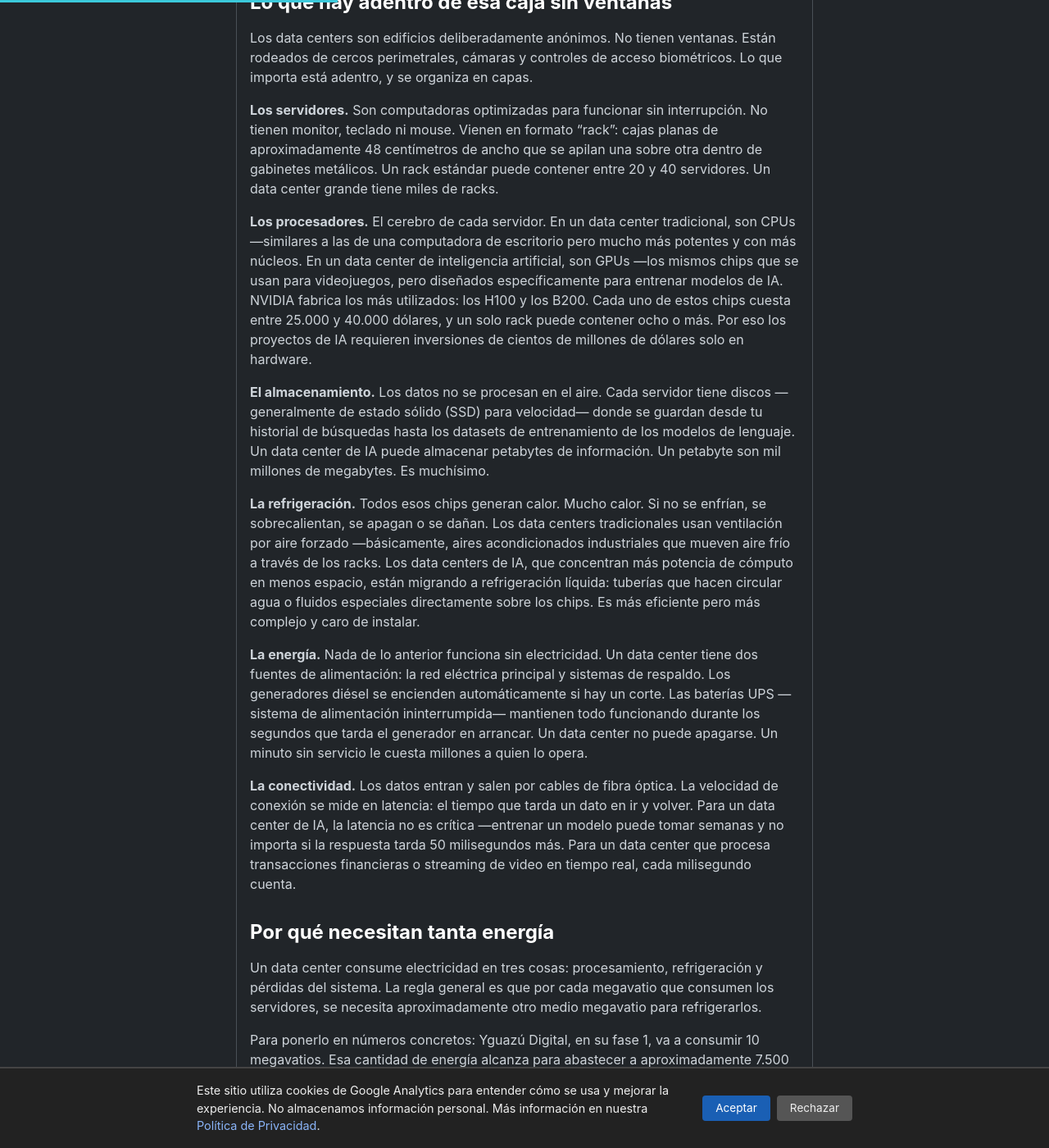
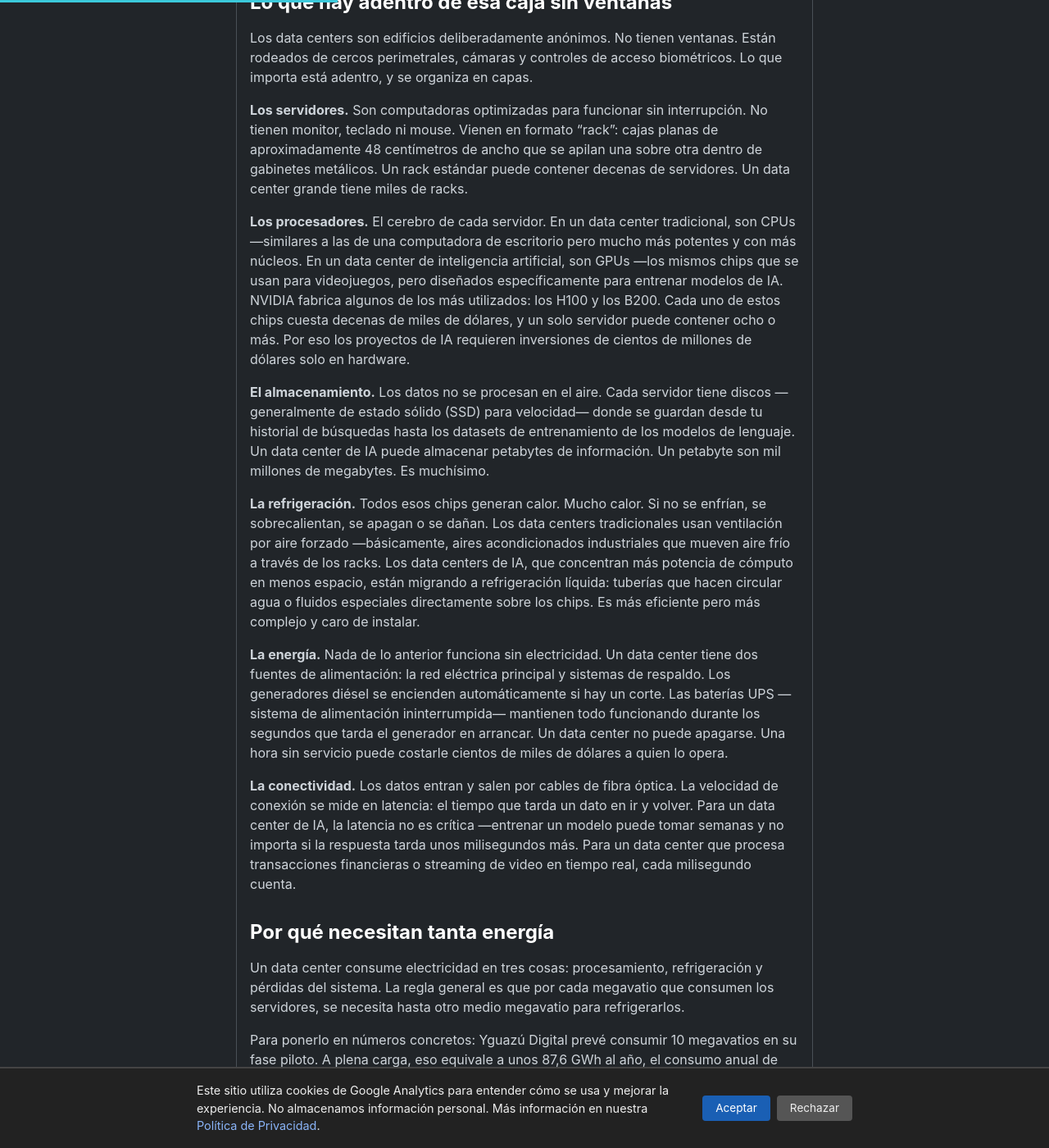
Before and after one commit to miravosqueinteresante/muchotexto.net, a Jekyll site: the page built from _posts/2026-07-10-que-es-un-data-center-paraguay-ia.md, in a window 1280 px wide and 1400 px high, scrolled down 1182 px. Shown: the whole window at 82% size. Built offline with Jekyll 4.4.1, drawn with Linux system fonts in a browser that asks for light colours; some of the changed text lies outside the part shown.

Commit message:
Fact-check: corrige datos del articulo de data centers

```diff
--- a/_posts/2026-07-10-que-es-un-data-center-paraguay-ia.md
+++ b/_posts/2026-07-10-que-es-un-data-center-paraguay-ia.md
@@ -10,7 +10,7 @@
 description: "Qué es un data center, cómo funciona, qué tiene adentro y por qué Paraguay con su energía barata quiere construir los más grandes de la región."
 ---
 
-En cada artículo de este sitio sobre inteligencia artificial en Paraguay aparece la expresión "centro de datos" o "data center". Yguazú Digital es uno. Los mineros de criptomonedas operan versiones más pequeñas. Los servidores que entrenan a ChatGPT están dentro de uno. Pero rara vez se explica qué es exactamente un data center, qué tiene adentro, por qué consume tanta electricidad y qué lo diferencia de cualquier otro edificio industrial.
+En cada artículo de este sitio sobre inteligencia artificial en Paraguay aparece la expresión "centro de datos" o "data center". Yguazú Digital, todavía un proyecto, aspira a ser uno. Los mineros de criptomonedas operan versiones más pequeñas. Los servidores que entrenan a ChatGPT están dentro de uno. Pero rara vez se explica qué es exactamente un data center, qué tiene adentro, por qué consume tanta electricidad y qué lo diferencia de cualquier otro edificio industrial.
 
 Este artículo es una guía básica. No asume conocimiento previo. Si ya sabés qué es un rack, un GPU y un sistema de refrigeración líquida, probablemente no necesites leerlo. Pero si cada vez que leés sobre los megavatios de Yguazú Digital te preguntás qué tiene que ver la electricidad con los datos, esta explicación es para vos.
 
@@ -20,29 +20,29 @@
 
 Cuando hacés una búsqueda en Google, mirás un video en YouTube, le pedís a ChatGPT que te escriba un correo o consultás tu saldo bancario desde el celular, tu pedido viaja por internet hasta un data center. Ahí, uno o varios servidores procesan tu solicitud, buscan la información que necesitás y te la devuelven en milisegundos. Todo eso consume electricidad. Mucha.
 
-La escala es lo que distingue a un data center de un cuarto de servidores. Una empresa mediana puede tener un rack con diez servidores en una oficina. Un data center como los que Google, Amazon o Microsoft operan tiene decenas de miles de servidores distribuidos en edificios del tamaño de varios campos de fútbol. Yguazú Digital, en su fase final, aspira a una capacidad de 1.000 megavatios —el equivalente al consumo eléctrico de una ciudad de aproximadamente 750.000 personas.
+La escala es lo que distingue a un data center de un cuarto de servidores. Una empresa mediana puede tener un rack con diez servidores en una oficina. Un data center como los que Google, Amazon o Microsoft operan tiene decenas de miles de servidores distribuidos en edificios del tamaño de varios campos de fútbol. Yguazú Digital, en su fase final, aspira a una capacidad de 1.000 megavatios —equivalente a casi una unidad y media de Itaipú, cuyas turbinas generan 700 megavatios cada una.
 
 ## Lo que hay adentro de esa caja sin ventanas
 
 Los data centers son edificios deliberadamente anónimos. No tienen ventanas. Están rodeados de cercos perimetrales, cámaras y controles de acceso biométricos. Lo que importa está adentro, y se organiza en capas.
 
-**Los servidores.** Son computadoras optimizadas para funcionar sin interrupción. No tienen monitor, teclado ni mouse. Vienen en formato "rack": cajas planas de aproximadamente 48 centímetros de ancho que se apilan una sobre otra dentro de gabinetes metálicos. Un rack estándar puede contener entre 20 y 40 servidores. Un data center grande tiene miles de racks.
+**Los servidores.** Son computadoras optimizadas para funcionar sin interrupción. No tienen monitor, teclado ni mouse. Vienen en formato "rack": cajas planas de aproximadamente 48 centímetros de ancho que se apilan una sobre otra dentro de gabinetes metálicos. Un rack estándar puede contener decenas de servidores. Un data center grande tiene miles de racks.
 
-**Los procesadores.** El cerebro de cada servidor. En un data center tradicional, son CPUs —similares a las de una computadora de escritorio pero mucho más potentes y con más núcleos. En un data center de inteligencia artificial, son GPUs —los mismos chips que se usan para videojuegos, pero diseñados específicamente para entrenar modelos de IA. NVIDIA fabrica los más utilizados: los H100 y los B200. Cada uno de estos chips cuesta entre 25.000 y 40.000 dólares, y un solo rack puede contener ocho o más. Por eso los proyectos de IA requieren inversiones de cientos de millones de dólares solo en hardware.
+**Los procesadores.** El cerebro de cada servidor. En un data center tradicional, son CPUs —similares a las de una computadora de escritorio pero mucho más potentes y con más núcleos. En un data center de inteligencia artificial, son GPUs —los mismos chips que se usan para videojuegos, pero diseñados específicamente para entrenar modelos de IA. NVIDIA fabrica algunos de los más utilizados: los H100 y los B200. Cada uno de estos chips cuesta decenas de miles de dólares, y un solo servidor puede contener ocho o más. Por eso los proyectos de IA requieren inversiones de cientos de millones de dólares solo en hardware.
 
 **El almacenamiento.** Los datos no se procesan en el aire. Cada servidor tiene discos —generalmente de estado sólido (SSD) para velocidad— donde se guardan desde tu historial de búsquedas hasta los datasets de entrenamiento de los modelos de lenguaje. Un data center de IA puede almacenar petabytes de información. Un petabyte son mil millones de megabytes. Es muchísimo.
 
 **La refrigeración.** Todos esos chips generan calor. Mucho calor. Si no se enfrían, se sobrecalientan, se apagan o se dañan. Los data centers tradicionales usan ventilación por aire forzado —básicamente, aires acondicionados industriales que mueven aire frío a través de los racks. Los data centers de IA, que concentran más potencia de cómputo en menos espacio, están migrando a refrigeración líquida: tuberías que hacen circular agua o fluidos especiales directamente sobre los chips. Es más eficiente pero más complejo y caro de instalar.
 
-**La energía.** Nada de lo anterior funciona sin electricidad. Un data center tiene dos fuentes de alimentación: la red eléctrica principal y sistemas de respaldo. Los generadores diésel se encienden automáticamente si hay un corte. Las baterías UPS —sistema de alimentación ininterrumpida— mantienen todo funcionando durante los segundos que tarda el generador en arrancar. Un data center no puede apagarse. Un minuto sin servicio le cuesta millones a quien lo opera.
+**La energía.** Nada de lo anterior funciona sin electricidad. Un data center tiene dos fuentes de alimentación: la red eléctrica principal y sistemas de respaldo. Los generadores diésel se encienden automáticamente si hay un corte. Las baterías UPS —sistema de alimentación ininterrumpida— mantienen todo funcionando durante los segundos que tarda el generador en arrancar. Un data center no puede apagarse. Una hora sin servicio puede costarle cientos de miles de dólares a quien lo opera.
 
-**La conectividad.** Los datos entran y salen por cables de fibra óptica. La velocidad de conexión se mide en latencia: el tiempo que tarda un dato en ir y volver. Para un data center de IA, la latencia no es crítica —entrenar un modelo puede tomar semanas y no importa si la respuesta tarda 50 milisegundos más. Para un data center que procesa transacciones financieras o streaming de video en tiempo real, cada milisegundo cuenta.
+**La conectividad.** Los datos entran y salen por cables de fibra óptica. La velocidad de conexión se mide en latencia: el tiempo que tarda un dato en ir y volver. Para un data center de IA, la latencia no es crítica —entrenar un modelo puede tomar semanas y no importa si la respuesta tarda unos milisegundos más. Para un data center que procesa transacciones financieras o streaming de video en tiempo real, cada milisegundo cuenta.
 
 ## Por qué necesitan tanta energía
 
-Un data center consume electricidad en tres cosas: procesamiento, refrigeración y pérdidas del sistema. La regla general es que por cada megavatio que consumen los servidores, se necesita aproximadamente otro medio megavatio para refrigerarlos.
+Un data center consume electricidad en tres cosas: procesamiento, refrigeración y pérdidas del sistema. La regla general es que por cada megavatio que consumen los servidores, se necesita hasta otro medio megavatio para refrigerarlos.
 
-Para ponerlo en números concretos: Yguazú Digital, en su fase 1, va a consumir 10 megavatios. Esa cantidad de energía alcanza para abastecer a aproximadamente 7.500 hogares. En su fase 3, a 1.000 megavatios, consumirá lo mismo que una ciudad de 750.000 personas —más que la población de Asunción.
+Para ponerlo en números concretos: Yguazú Digital prevé consumir 10 megavatios en su fase piloto. A plena carga, eso equivale a unos 87,6 GWh al año, el consumo anual de unos 17.500 hogares paraguayos. En su fase 3, a 1.000 megavatios, el proyecto equivaldría a casi una unidad y media de Itaipú. El memorándum firmado en mayo de 2026 no es jurídicamente vinculante: la construcción requiere estudios de viabilidad y aprobación de ambas administraciones.
 
 La [criptominería]({% post_url 2026-07-07-criptomineria-paraguay-energia-barata %}) también consume enormes cantidades de electricidad, pero con una diferencia importante: los mineros de bitcoin usan chips especializados llamados ASIC que hacen una sola tarea —resolver problemas criptográficos— y la hacen de manera extremadamente eficiente. Un data center de IA tiene que ser más flexible: los mismos servidores que hoy entrenan un modelo de lenguaje pueden mañana procesar imágenes médicas o simular escenarios climáticos.
 
@@ -51,20 +51,18 @@
 | Característica | Data center tradicional | Data center de IA |
 |---|---|---|
 | **Procesador** | CPU (Intel, AMD) | GPU (NVIDIA H100, B200) |
-| **Densidad por rack** | 5-10 kilovatios | 40-80 kilovatios |
+| **Densidad por rack** | 5-10 kilovatios | 60 kilovatios o más |
 | **Refrigeración** | Aire forzado | Líquida (agua o fluidos especiales) |
-| **Consumo típico** | 10-50 MW | 100-1.000 MW |
-| **Costo por MW** | USD 5-10 millones | USD 15-25 millones |
-| **Personal/MW** | 0.5-1 empleado | 0.3-0.5 empleado (más automatizado) |
-| **Cliente típico** | Bancos, gobiernos, Netflix | OpenAI, Google, Meta |
+| **Consumo típico** | 1-50 MW (según tamaño) | 100 MW o más (hiperescala) |
+| **Cliente típico** | Bancos, gobiernos y empresas | OpenAI, Google, Meta |
 
-La diferencia fundamental es la densidad de potencia. En el mismo espacio físico, un data center de IA procesa entre cinco y diez veces más datos que uno tradicional, consume entre cinco y diez veces más electricidad y cuesta entre dos y tres veces más construir.
+La diferencia fundamental es la densidad de potencia. En el mismo espacio físico, un data center de IA concentra varias veces más potencia por rack, consume en esa proporción y cuesta más construir.
 
 ## Por qué Paraguay
 
-Paraguay tiene la electricidad industrial más barata de Sudamérica: 35 dólares por megavatio-hora, según CIER 2025 —la tarifa más baja entre 13 países de la región—, con un piso de 30 para el consumo intensivo especial. Para un data center de 100 megavatios, cada dólar de diferencia en el precio de la electricidad representa aproximadamente 876.000 dólares al año. En un data center donde la energía representa entre el 40% y el 60% del costo operativo, la [ventaja de estar en Paraguay]({% post_url 2026-05-27-apertura-sector-electrico-privado-paraguay %}) no es marginal: es existencial.
+Paraguay tiene la electricidad industrial más barata de Sudamérica: 35 dólares por megavatio-hora, según CIER 2025 —la tarifa más baja entre 13 países de la región—, con un piso de 30 para el consumo intensivo especial. Para un data center de 100 megavatios, cada dólar de diferencia en el precio de la electricidad representa aproximadamente 876.000 dólares al año. En un data center donde la energía representa entre el 45% y el 60% del costo operativo, la [ventaja de estar en Paraguay]({% post_url 2026-05-27-apertura-sector-electrico-privado-paraguay %}) no es marginal: es existencial.
 
-Pero la energía barata no alcanza. Hace falta también [una red de transmisión que llegue hasta el data center]({% post_url 2026-07-08-red-electrica-paraguay-ia %}), acuerdos diplomáticos que garanticen el suministro de chips —que llevaron a Paraguay a asociarse con Taiwán—, y un marco legal que proteja los datos que se procesen en el país. Todas esas piezas están en movimiento. Este artículo explica la primera: qué es la máquina que Paraguay quiere encender.
+Pero la energía barata no alcanza. Hace falta también [una red de transmisión que llegue hasta el data center]({% post_url 2026-07-08-red-electrica-paraguay-ia %}), una relación diplomática que podría facilitar el acceso a chips —la asociación con Taiwán incluye transferencia tecnológica, pero no garantiza el suministro—, y un marco legal que proteja los datos que se procesen en el país. Todas esas piezas están en movimiento. Este artículo explica la primera: qué es la máquina que Paraguay quiere encender.
 
 ---
 
@@ -74,11 +72,14 @@
 
 ## Fuentes
 
-- [Uptime Institute — "Data Center Tier Classification"](https://uptimeinstitute.com/tiers)
 - [NVIDIA — "H100 Tensor Core GPU"](https://www.nvidia.com/en-us/data-center/h100/)
 - [Data Center Knowledge — "Data Center Power: Fueling the Digital Revolution"](https://www.datacenterknowledge.com/energy-power-supply/data-center-power-fueling-the-digital-revolution)
+- [IDC — "Data Centers and Our Climate"](https://www.idc.com/resource-center/blog/data-centers-and-our-climate/) (23 septiembre 2024)
 - [Wikipedia — "Data center"](https://en.wikipedia.org/wiki/Data_center)
 - [CIER 2025 — Informe Ejecutivo de Tarifas Eléctricas](https://cier.org/conocimiento/informe-ejecutivo-de-tarifas-electricas-2025/)
+- [ANDE — Balance Anual de Gestión Pública 2025](https://www.ande.gov.py/finanzas/BAGP%202025%20ANDE.pdf)
+- [ABC Color — "Paraguay y Taiwán crearán Yguazú Digital, un gigante de IA que consumirá una turbina y media de Itaipú"](https://www.abc.com.py/economia/2026/05/11/paraguay-y-taiwan-crearan-yguazu-digital-un-gigante-de-ia-que-consumira-una-turbina-y-media-de-itaipu/) (11 mayo 2026)
+- [ABC Color — "Centro de datos soberano con Taiwán: ministro de Industria habla de inversión de US$ 40.000 millones"](https://www.abc.com.py/economia/2026/05/13/centro-de-datos-soberano-con-taiwan-ministro-de-industria-habla-de-inversion-de-us-40000-millones/) (13 mayo 2026)
 
 <script type="application/ld+json">
 {
@@ -90,7 +91,7 @@
       "name": "¿Qué es un data center?",
       "acceptedAnswer": {
         "@type": "Answer",
-        "text": "Un data center es una instalación que alberga miles de servidores funcionando las 24 horas para procesar y almacenar datos. Cuando usás Google, ChatGPT o Netflix, tu solicitud viaja a uno de estos centros. Consumen enormes cantidades de electricidad: un data center grande puede usar la misma energía que una ciudad de 750.000 personas."
+        "text": "Un data center es una instalación que alberga miles de servidores funcionando las 24 horas para procesar y almacenar datos. Cuando usás Google, ChatGPT o Netflix, tu solicitud viaja a uno de estos centros. Consumen enormes cantidades de electricidad: un campus de 1.000 MW equivale a casi una unidad y media de Itaipú."
       }
     },
     {
@@ -98,7 +99,7 @@
       "name": "¿Qué diferencia un data center normal de uno de inteligencia artificial?",
       "acceptedAnswer": {
         "@type": "Answer",
-        "text": "Los data centers de IA usan GPUs (como los NVIDIA H100 de USD 25.000-40.000 cada uno) en vez de CPUs tradicionales. Consumen 5 a 10 veces más electricidad por metro cuadrado, requieren refrigeración líquida en vez de aire, y cuestan USD 15-25 millones por megavatio construir, contra USD 5-10 millones de uno tradicional."
+        "text": "Los data centers de IA usan GPUs (como los NVIDIA H100, que cuestan decenas de miles de dólares cada uno) en vez de CPUs tradicionales. Concentran varias veces más potencia por rack, requieren refrigeración líquida en vez de aire y cuestan más construir que uno tradicional."
       }
     },
     {
@@ -106,7 +107,7 @@
       "name": "¿Por qué Paraguay es atractivo para construir data centers?",
       "acceptedAnswer": {
         "@type": "Answer",
-        "text": "Paraguay tiene la electricidad industrial más barata de Sudamérica: USD 35 por megavatio-hora (CIER 2025), prácticamente 100% hidroeléctrica. Como la energía representa el 40-60% del costo operativo de un data center, cada dólar de diferencia en el precio de electricidad representa cientos de miles de dólares al año. Además, su ubicación geopolítica y su alianza con Taiwán le dan acceso a chips."
+        "text": "Paraguay tiene la electricidad industrial más barata de Sudamérica: USD 35 por megavatio-hora (CIER 2025), prácticamente 100% hidroeléctrica. Como la energía representa el 45-60% del costo operativo de un data center, cada dólar de diferencia en el precio de electricidad representa cientos de miles de dólares al año. Además, su ubicación geopolítica y su alianza con Taiwán podrían facilitarle acceso a chips, aunque no garantizan el suministro."
       }
     }
   ]
```
Also changed, not shown: other parts of _posts/2026-07-10-que-es-un-data-center-paraguay-ia.md (+1 -1 lines), AGENTS.md (+1 -1 lines).
